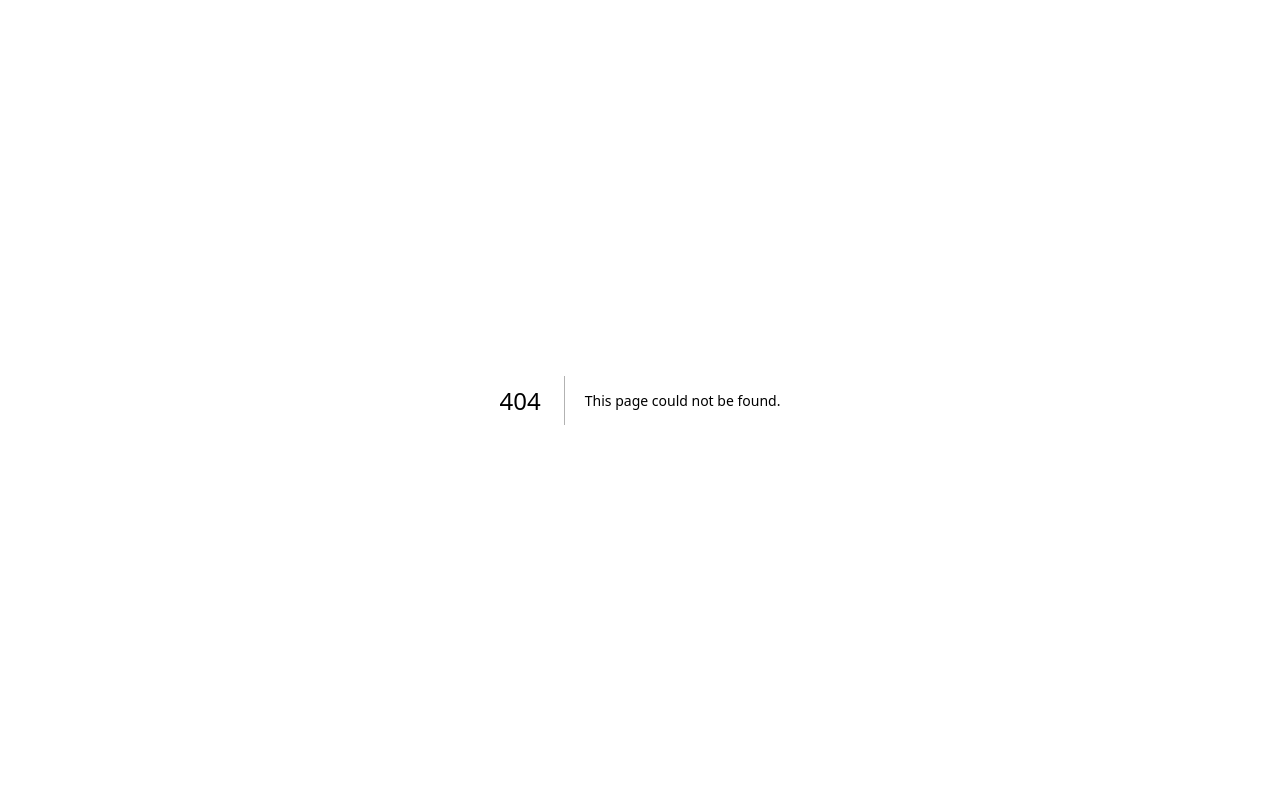
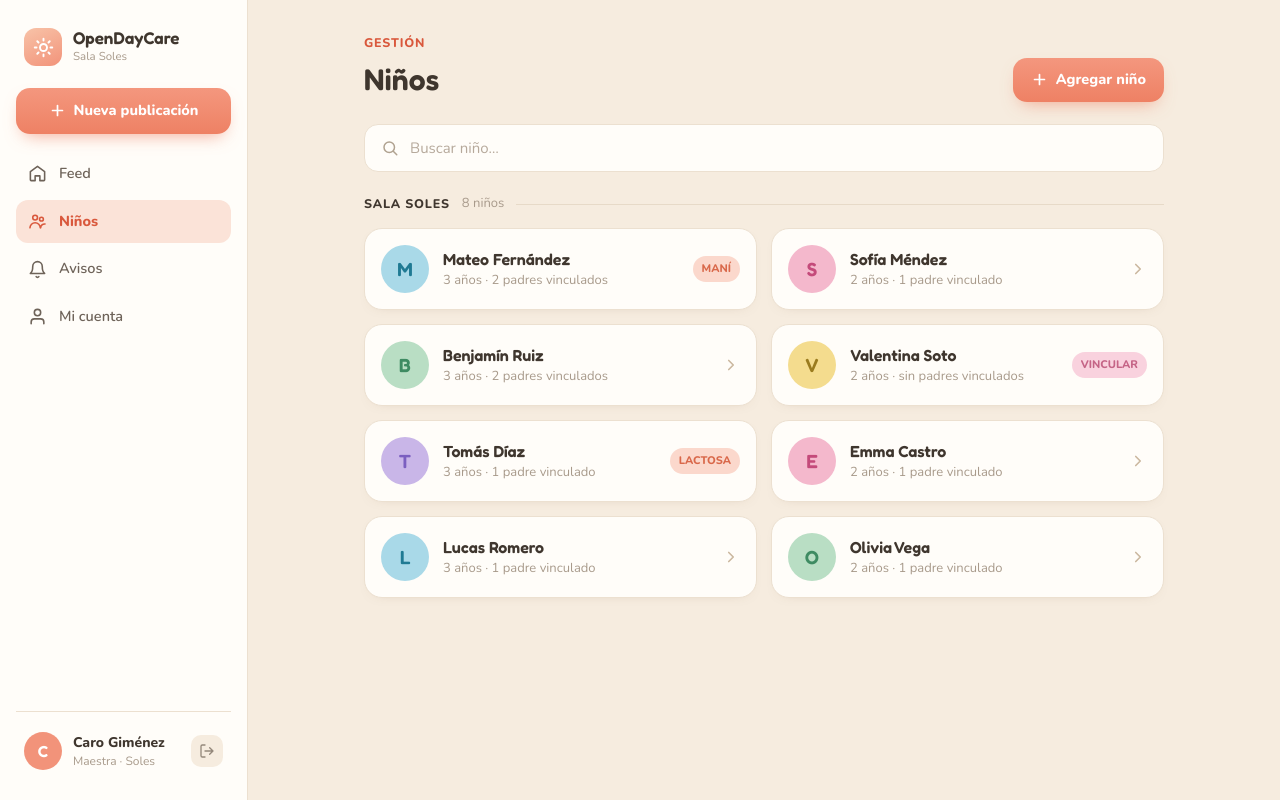
Before and after one commit to MVITProjects/open-daycare, a Next.js app: page /kids in a window 1280 px wide. Before the commit this address had no page. Built offline with nearby package versions, Linux system fonts and the light colour scheme.

Commit message:
feat: update kids page and kids directory component

```diff
--- /dev/null
+++ b/app/kids/page.tsx
@@ -0,0 +1,14 @@
+import { Sidebar } from "@/components/sidebar";
+import { KidsDirectory } from "@/components/kids/kids-directory";
+import { mockKids } from "@/lib/mock-data";
+
+export default function KidsPage() {
+  return (
+    <div className="flex min-h-screen bg-[#F6ECDF]">
+      <Sidebar activeItem="ninos" />
+      <main className="min-w-0 flex-1">
+        <KidsDirectory kids={mockKids} />
+      </main>
+    </div>
+  );
+}
--- /dev/null
+++ b/components/kids/kids-directory.tsx
@@ -0,0 +1,157 @@
+"use client";
+
+import Link from "next/link";
+import { useState } from "react";
+import { mockUserProfile, type KidProfile } from "@/lib/mock-data";
+
+interface KidsDirectoryProps {
+  kids: KidProfile[];
+}
+
+function parentsSummary(kid: KidProfile): string {
+  if (kid.parents.length === 0) {
+    return "sin padres vinculados";
+  }
+
+  return kid.parents.length === 1
+    ? "1 padre vinculado"
+    : `${kid.parents.length} padres vinculados`;
+}
+
+export function KidsDirectory({ kids }: KidsDirectoryProps) {
+  const [query, setQuery] = useState("");
+
+  const normalizedQuery = query.trim().toLowerCase();
+  const filteredKids = normalizedQuery
+    ? kids.filter((kid) => kid.name.toLowerCase().includes(normalizedQuery))
+    : kids;
+
+  return (
+    <div className="mx-auto w-full max-w-[880px] px-10 pb-20 pt-[34px]">
+      <div className="mb-[22px] flex items-end justify-between gap-4">
+        <div>
+          <div className="mb-1 text-[12.5px] font-extrabold tracking-[.8px] text-[#D9583C]">
+            GESTIÓN
+          </div>
+          <h1 className="m-0 font-display text-[30px] font-semibold text-[#3F362E]">
+            Niños
+          </h1>
+        </div>
+        <button
+          type="button"
+          className="flex items-center gap-2 rounded-[14px] px-[18px] py-[11px] text-[14.5px] font-extrabold text-white"
+          style={{
+            background: "linear-gradient(180deg, #F4977E, #EE8164)",
+            boxShadow: "0 8px 18px -8px rgba(238,129,100,.7)",
+          }}
+        >
+          <svg
+            width="17"
+            height="17"
+            viewBox="0 0 24 24"
+            fill="none"
+            stroke="#fff"
+            strokeWidth="2.4"
+            strokeLinecap="round"
+            strokeLinejoin="round"
+            aria-hidden="true"
+          >
+            <path d="M12 5v14M5 12h14" />
+          </svg>
+          Agregar niño
+        </button>
+      </div>
+
+      <div className="mb-[22px] flex items-center gap-[11px] rounded-[14px] border border-[#ECE0D0] bg-[#FFFDF9] px-4 py-3">
+        <svg
+          width="18"
+          height="18"
+          viewBox="0 0 24 24"
+          fill="none"
+          stroke="#B0A290"
+          strokeWidth="2"
+          strokeLinecap="round"
+          strokeLinejoin="round"
+          aria-hidden="true"
+        >
+          <circle cx="11" cy="11" r="7" />
+          <path d="m21 21-4.3-4.3" />
+        </svg>
+        <input
+          type="search"
+          value={query}
+          onChange={(event) => setQuery(event.target.value)}
+          placeholder="Buscar niño…"
+          aria-label="Buscar niño"
+          className="flex-1 border-none bg-transparent text-[15px] text-[#3F362E] outline-none placeholder:text-[#B6A99B]"
+        />
+      </div>
+
+      <div className="mb-3.5 flex items-center gap-3">
+        <span className="text-[12.5px] font-extrabold tracking-[.8px] text-[#3F362E]">
+          {mockUserProfile.roomName.toUpperCase()}
+        </span>
+        <span className="text-[13px] text-[#A89A8B]">
+          {filteredKids.length}{" "}
+          {filteredKids.length === 1 ? "niño" : "niños"}
+        </span>
+        <span className="h-px flex-1 bg-[#E7DAC8]" />
+      </div>
+
+      {filteredKids.length === 0 ? (
+        <p className="rounded-[18px] border border-dashed border-[#DBCDBA] bg-[#F4ECE1] px-4 py-6 text-center text-[14px] text-[#94887B]">
+          No encontramos niños con ese nombre.
+        </p>
+      ) : (
+        <div className="grid grid-cols-1 gap-3.5 sm:grid-cols-2">
+          {filteredKids.map((kid) => (
+            <Link
+              key={kid.id}
+              href={`/kids/${kid.slug}`}
+              className="flex min-w-0 items-center gap-3.5 rounded-[18px] border border-[#ECE0D0] bg-[#FFFDF9] p-4 transition-[border-color,transform,box-shadow] duration-150 hover:-translate-y-0.5 hover:border-[#F2A78E] hover:shadow-[0_8px_18px_-12px_rgba(120,90,60,.5)]"
+              style={{ boxShadow: "0 4px 14px -12px rgba(120,90,60,.5)" }}
+            >
+              <span
+                className="flex h-12 w-12 flex-none items-center justify-center rounded-full font-display text-[19px] font-semibold"
+                style={{ background: kid.avatarBg, color: kid.avatarColor }}
+              >
+                {kid.avatarInitial}
+              </span>
+              <span className="min-w-0 flex-1">
+                <span className="block font-display text-[16px] font-semibold text-[#3F362E]">
+                  {kid.name}
+                </span>
+                <span className="block text-[13px] text-[#A89A8B]">
+                  {kid.ageYears} años · {parentsSummary(kid)}
+                </span>
+              </span>
+              {kid.badge ? (
+                <span
+                  className="flex-none rounded-full px-[9px] py-[5px] text-[11px] font-extrabold"
+                  style={{ background: kid.badge.bg, color: kid.badge.color }}
+                >
+                  {kid.badge.label}
+                </span>
+              ) : (
+                <svg
+                  className="flex-none"
+                  width="18"
+                  height="18"
+                  viewBox="0 0 24 24"
+                  fill="none"
+                  stroke="#CBB89F"
+                  strokeWidth="2.2"
+                  strokeLinecap="round"
+                  strokeLinejoin="round"
+                  aria-hidden="true"
+                >
+                  <path d="m9 18 6-6-6-6" />
+                </svg>
+              )}
+            </Link>
+          ))}
+        </div>
+      )}
+    </div>
+  );
+}
```
